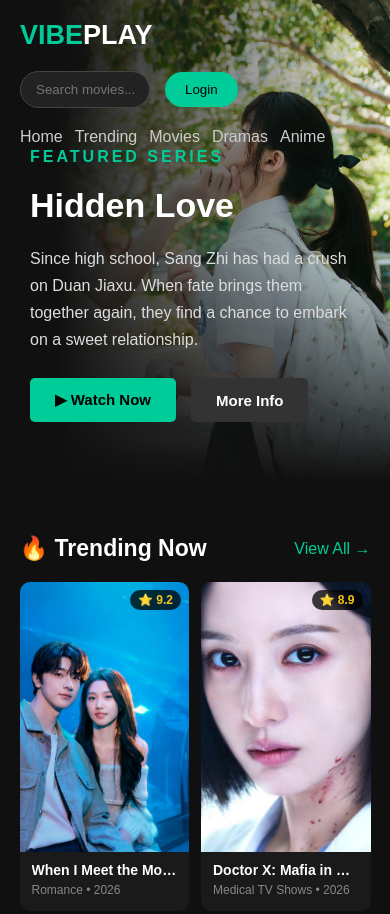
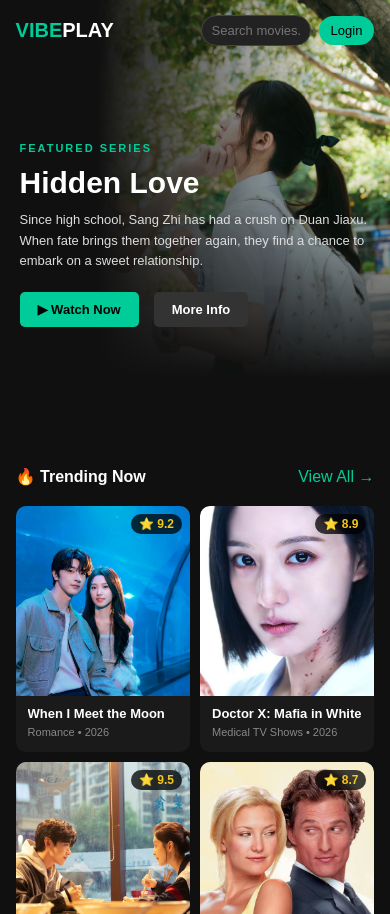
Before and after one commit to vinasa31/Movie, a plain HTML site: page HTML/home.html in a window 390 px wide. Shown: the top 914 px of the page. Drawn offline with Linux system fonts and the light colour scheme.

Commit message:
Update layout

```diff
--- a/STYLE/style.css
+++ b/STYLE/style.css
@@ -343,47 +343,158 @@ footer h2 {
     }
 }
 
+/* ── Tablet / Large Mobile (≤ 750px) ── */
 @media (max-width: 750px) {
+
+    /* Navbar: single clean row — logo left, hamburger-style controls right */
     .navbar {
-        height: auto;
-        padding: 20px;
-        flex-wrap: wrap;
-        gap: 20px;
+        height: 65px;
+        padding: 0 4%;
+        gap: 10px;
     }
 
+    .logo {
+        font-size: 22px;
+    }
+
+    /* Collapse nav links below the main bar */
     nav {
-        order: 3;
-        width: 100%;
-        overflow-x: auto;
+        display: none; /* hidden on mobile — can add hamburger later */
+    }
+
+    .nav-right {
+        gap: 8px;
     }
 
     .nav-right input {
-        width: 130px;
+        width: 140px;
+        padding: 8px 12px;
+        font-size: 13px;
     }
 
+    .login-btn {
+        padding: 8px 14px;
+        font-size: 13px;
+    }
+
+    /* Hero: more breathing room, smaller text */
     .hero {
         height: auto;
-        min-height: 480px;
-        padding: 130px 30px 40px;
+        min-height: 500px;
+        padding: 100px 6% 50px;
+        background:
+            linear-gradient(to right, #101010 25%, transparent 90%),
+            linear-gradient(to top, #101010 10%, transparent 60%),
+            url("../IMG/hiddenlove.jpg")
+            center top / cover no-repeat;
+    }
+
+    .hero-content {
+        max-width: 100%;
+    }
+
+    .tag {
+        font-size: 11px;
+        letter-spacing: 2px;
     }
 
     .hero h1 {
-        font-size: 40px;
+        font-size: 38px;
+        margin: 14px 0;
     }
 
+    .hero p {
+        font-size: 14px;
+        line-height: 1.6;
+        margin-bottom: 20px;
+    }
+
+    .watch-btn,
+    .info-btn {
+        padding: 10px 18px;
+        font-size: 13px;
+    }
+
+    /* Movie grid: 3 columns */
     .movie-container {
         grid-template-columns: repeat(3, 1fr);
         gap: 12px;
     }
 
+    /* Shorter poster height to keep cards compact */
+    .movie-card .poster {
+        height: 200px;
+    }
+
+    .movie-card h3 {
+        font-size: 13px;
+    }
+
+    .movie-card p {
+        font-size: 11px;
+    }
+
+    .section-heading h2 {
+        font-size: 18px;
+    }
+
+    main {
+        padding: 15px 4%;
+    }
+
 }
 
-@media (max-width: 450px) {
-    .movie-container {
-        grid-template-columns: repeat(2, 1fr);
+/* ── Small Mobile (≤ 480px) ── */
+@media (max-width: 480px) {
+
+    .navbar {
+        height: 60px;
+        padding: 0 4%;
+    }
+
+    .logo {
+        font-size: 20px;
+    }
+
+    .nav-right input {
+        width: 110px;
+        padding: 7px 10px;
+    }
+
+    .login-btn {
+        padding: 7px 12px;
+    }
+
+    .hero {
+        min-height: 420px;
+        padding: 85px 5% 40px;
     }
 
     .hero h1 {
-        font-size: 34px;
+        font-size: 30px;
+        margin: 10px 0;
     }
+
+    .hero p {
+        font-size: 13px;
+    }
+
+    /* Movie grid: 2 columns on small phones */
+    .movie-container {
+        grid-template-columns: repeat(2, 1fr);
+        gap: 10px;
+    }
+
+    .movie-card .poster {
+        height: 190px;
+    }
+
+    .section-heading h2 {
+        font-size: 16px;
+    }
+
+    main {
+        padding: 12px 4%;
+    }
+
 }
```
